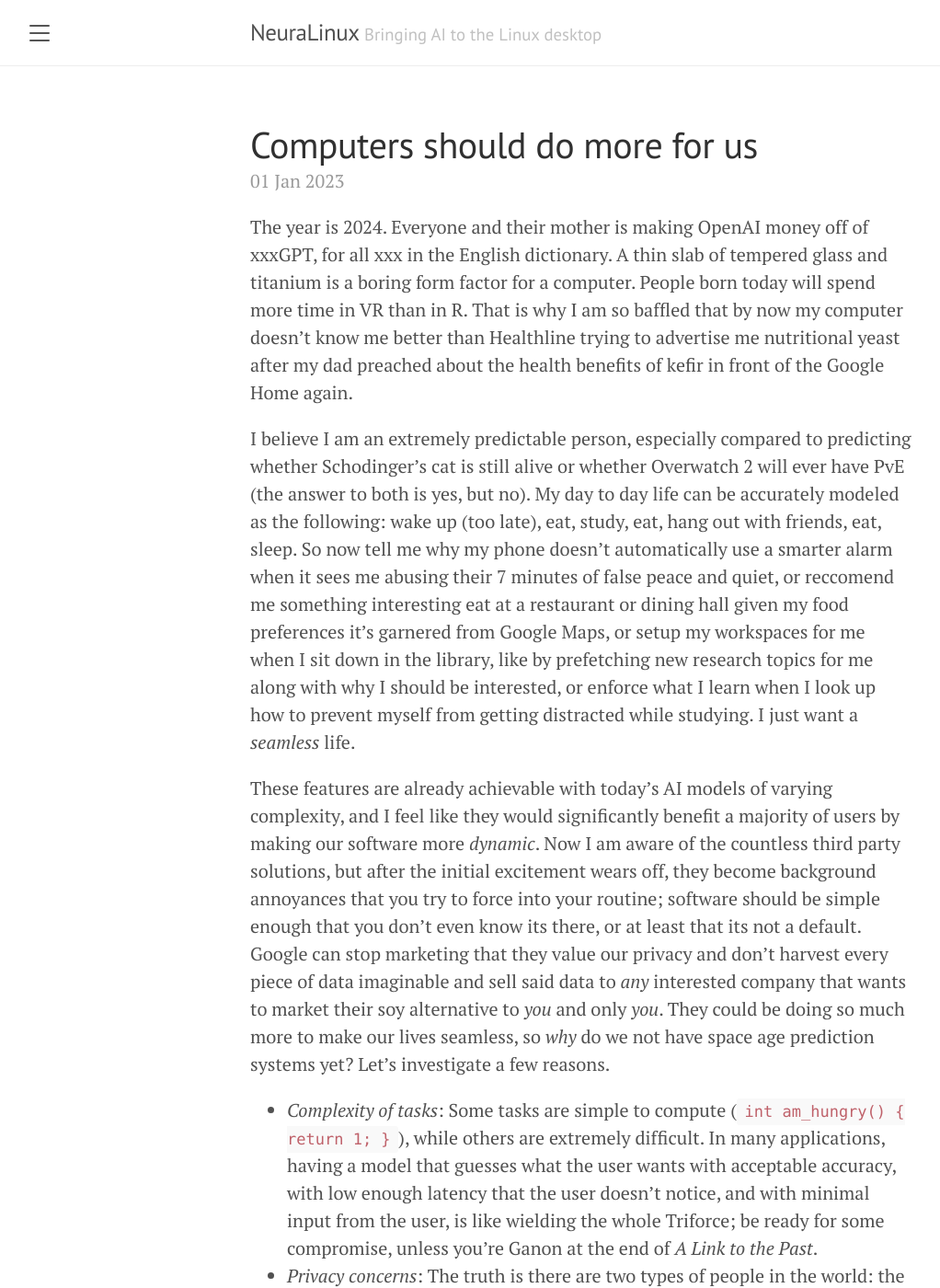
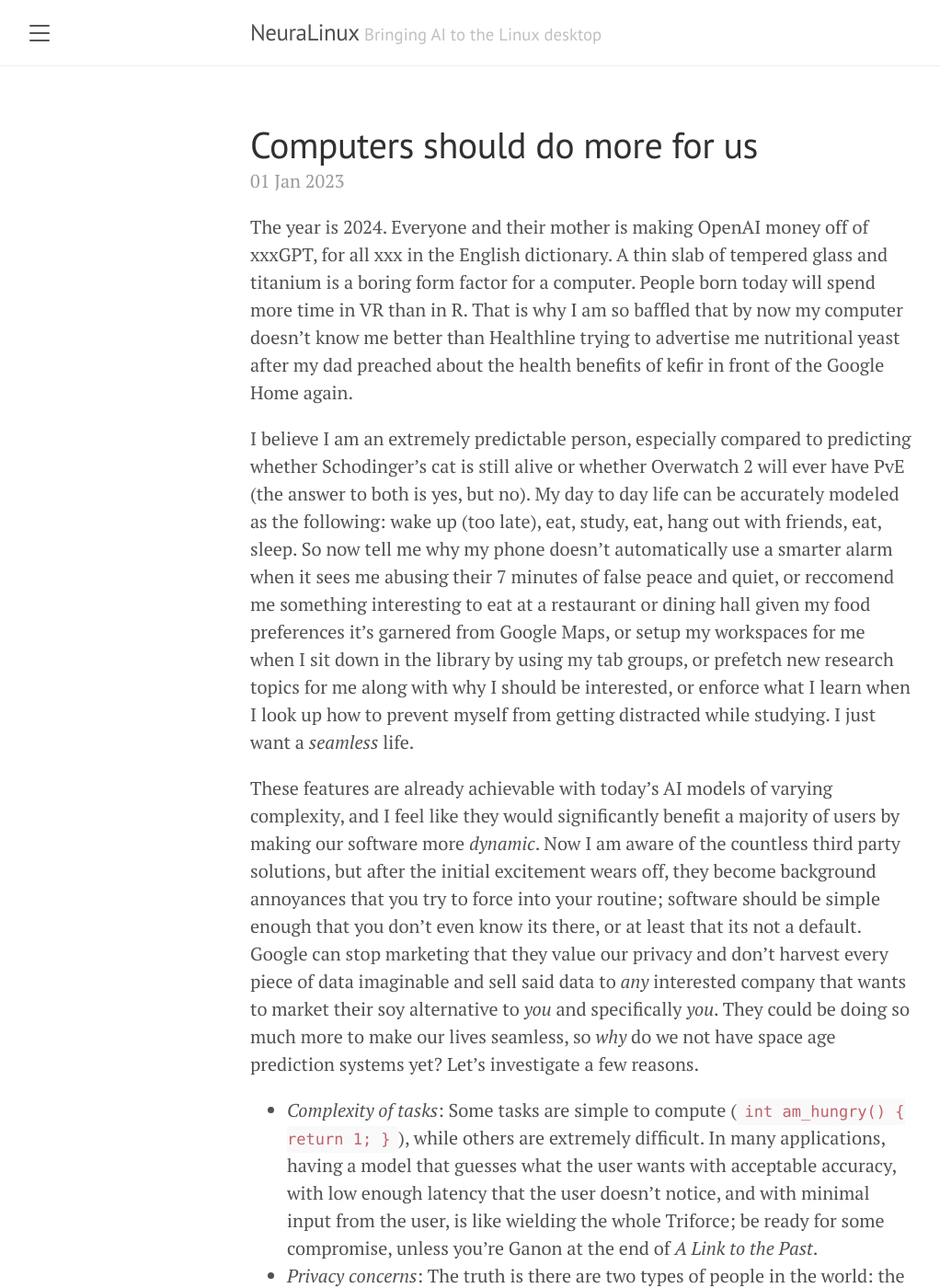
Before and after one commit to chinarjoshi/chinarjoshi.github.io, a Jekyll site: the page built from _posts/desktop/2023-01-01-desktop.md, in a window 1280 px wide and 1400 px high. Shown: the whole window at 92% size, without its empty margins (8-1030 px from the left). Built offline with Jekyll 4.4.1, drawn with Linux system fonts in a browser that asks for light colours; some of the changed text lies outside the part shown.

Commit message:
Word fixes

```diff
--- a/_posts/desktop/2023-01-01-desktop.md
+++ b/_posts/desktop/2023-01-01-desktop.md
@@ -8,9 +8,9 @@
 
 The year is 2024. Everyone and their mother is making OpenAI money off of xxxGPT, for all xxx in the English dictionary. A thin slab of tempered glass and titanium is a boring form factor for a computer. People born today will spend more time in VR than in R. That is why I am so baffled that by now my computer doesn't know me better than Healthline trying to advertise me nutritional yeast after my dad preached about the health benefits of kefir in front of the Google Home again.
 
-I believe I am an extremely predictable person, especially compared to predicting whether Schodinger's cat is still alive or whether Overwatch 2 will ever have PvE (the answer to both is yes, but no). My day to day life can be accurately modeled as the following: wake up (too late), eat, study, eat, hang out with friends, eat, sleep. So now tell me why my phone doesn't automatically use a smarter alarm when it sees me abusing their 7 minutes of false peace and quiet, or reccomend me something interesting eat at a restaurant or dining hall given my food preferences it's garnered from Google Maps, or setup my workspaces for me when I sit down in the library, like by prefetching new research topics for me along with why I should be interested, or enforce what I learn when I look up how to prevent myself from getting distracted while studying. I just want a *seamless* life.
+I believe I am an extremely predictable person, especially compared to predicting whether Schodinger's cat is still alive or whether Overwatch 2 will ever have PvE (the answer to both is yes, but no). My day to day life can be accurately modeled as the following: wake up (too late), eat, study, eat, hang out with friends, eat, sleep. So now tell me why my phone doesn't automatically use a smarter alarm when it sees me abusing their 7 minutes of false peace and quiet, or reccomend me something interesting to eat at a restaurant or dining hall given my food preferences it's garnered from Google Maps, or setup my workspaces for me when I sit down in the library by using my tab groups, or prefetch new research topics for me along with why I should be interested, or enforce what I learn when I look up how to prevent myself from getting distracted while studying. I just want a *seamless* life.
 
-These features are already achievable with today's AI models of varying complexity, and I feel like they would significantly benefit a majority of users by making our software more *dynamic*. Now I am aware of the countless third party solutions, but after the initial excitement wears off, they become background annoyances that you try to force into your routine; software should be simple enough that you don't even know its there, or at least that its not a default. Google can stop marketing that they value our privacy and don't harvest every piece of data imaginable and sell said data to *any* interested company that wants to market their soy alternative to *you* and only *you*. They could be doing so much more to make our lives seamless, so *why* do we not have space age prediction systems yet? Let's investigate a few reasons.
+These features are already achievable with today's AI models of varying complexity, and I feel like they would significantly benefit a majority of users by making our software more *dynamic*. Now I am aware of the countless third party solutions, but after the initial excitement wears off, they become background annoyances that you try to force into your routine; software should be simple enough that you don't even know its there, or at least that its not a default. Google can stop marketing that they value our privacy and don't harvest every piece of data imaginable and sell said data to *any* interested company that wants to market their soy alternative to *you* and specifically *you*. They could be doing so much more to make our lives seamless, so *why* do we not have space age prediction systems yet? Let's investigate a few reasons.
 
 * *Complexity of tasks*: Some tasks are simple to compute (`int am_hungry() { return 1; }`), while others are extremely difficult. In many applications, having a model that guesses what the user wants with acceptable accuracy, with low enough latency that the user doesn't notice, and with minimal input from the user, is like wielding the whole Triforce; be ready for some compromise, unless you're Ganon at the end of *A Link to the Past*.
 * *Privacy concerns*: The truth is there are two types of people in the world: the ones who deep down are ok with the fact that the Chinese Communist Party knows about their new Pilates routine as long as they can use their social media, and the small minority who use Tor browser for things that aren't video game piracy or hard drugs. Maybe don't pretend to care about Big Data while also publishing your life.
@@ -18,7 +18,7 @@
 * *Diverse user needs and environments*: The way I use my computer is indeed far removed from the average user. But many problems are still universal to everyone who owns a computer. And we can have different models that are tailored to different groups. We do not need a one-size-fits-all solution for most things.
 * *Economic considerations*: Ahhhh now here's the kicker. The problems I'm describing are probably too niche for anyone to make money off of them.
 
-So while keeping in mind that I know nothing about privacy research, I feels like most people would prefer convenience over privacy after the initial creepiness wears off. Especially because the technical issues are subduing in the face of innovation in computer hardware and data science. I'm very interested in what professionals in this field think, about whether the productivity boost of intelligent software outweighs the long-term risks of automating our lives and becoming dependent on certain companies. But why don't we start smaller for now and make some **quality-of-life improvements** that could realistically help everyone?
+So while keeping in mind that I know nothing about privacy research, I feels like most people would prefer convenience over privacy after the initial creepiness wears off. Especially because the technical issues are subduing in the face of innovation in computer hardware and data science. I'm very interested in what professionals in this field think, about whether the productivity boost of intelligent software outweighs the long-term risks of automating our lives and potentially becoming dependent on big companies. Personally, I believe an open source solution sidesteps these risks, but at the cost of slower development and adoption. I would have no problem using OSS that implements decentralized machine learning, like [federated learning](https://www.analyticsvidhya.com/blog/2021/05/federated-learning-a-beginners-guide/), which I could configure to my liking. But why don't we start smaller for now and make some **quality-of-life improvements** that could realistically help everyone?
 
 How about the fact that my OLED laptop screen can display true blacks, but a sudden white image at night feels like watching a supernova with front row tickets. As [display technologies converge](https://youtu.be/TyUA1OmXMXA?si=d34BczTFiVRZZjK9) to the infinite-contrast screen I'm looking at, the battle between dark mode and light mode users will only get more violent. Though my screen can move between complete darkness and lightness at 1/60th of a second like an Olympic sprinter, my eyes can only do so slowly like a lethargic, obese dog. Or how about the fact that battery doesn't even last till the end of the day because of my power-hungry 4k OLED screen that is only used to render a terminal emulator and ChatGPT session, like using a Japanese chef's knife to open a bag of cheetos. Alas, no one will make money off of software that dims your screen when you're not around so the void can continue looking at your ostensibly white websites, but while saving battery. So until the government gives everyone a UBI and programmers can live happy Marxist lives under the tutelage of Richard Stallman, I will continue to use TLP and [Dark Reader](https://chromewebstore.google.com/detail/dark-reader/eimadpbcbfnmbkopoojfekhnkhdbieeh) in the hopes that I can make it to the nearest charger before my poor XPS rests in the spirit world <small>(seriously though, Dark Reader is an amazing plugin)</small>.
 
```
